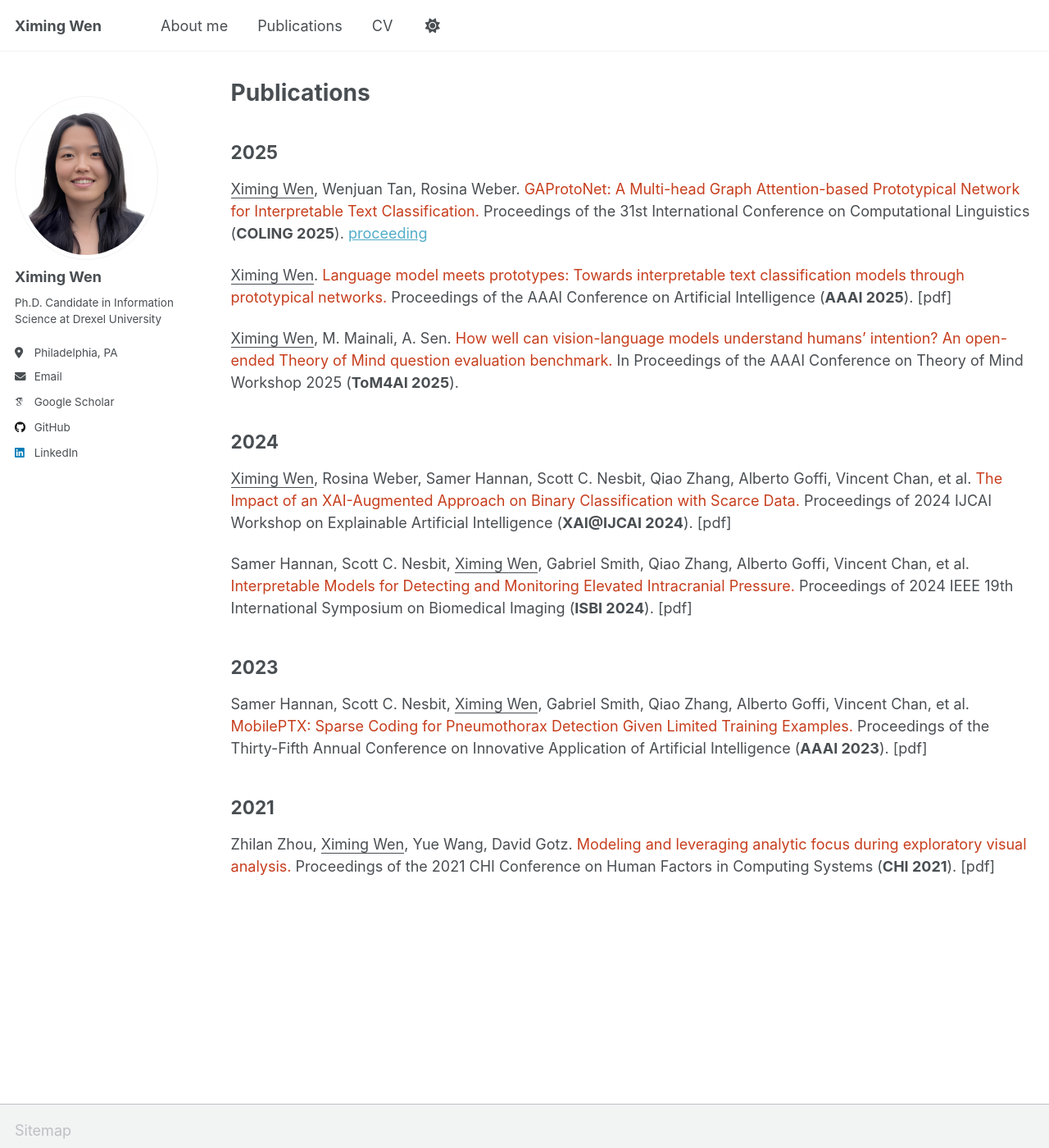
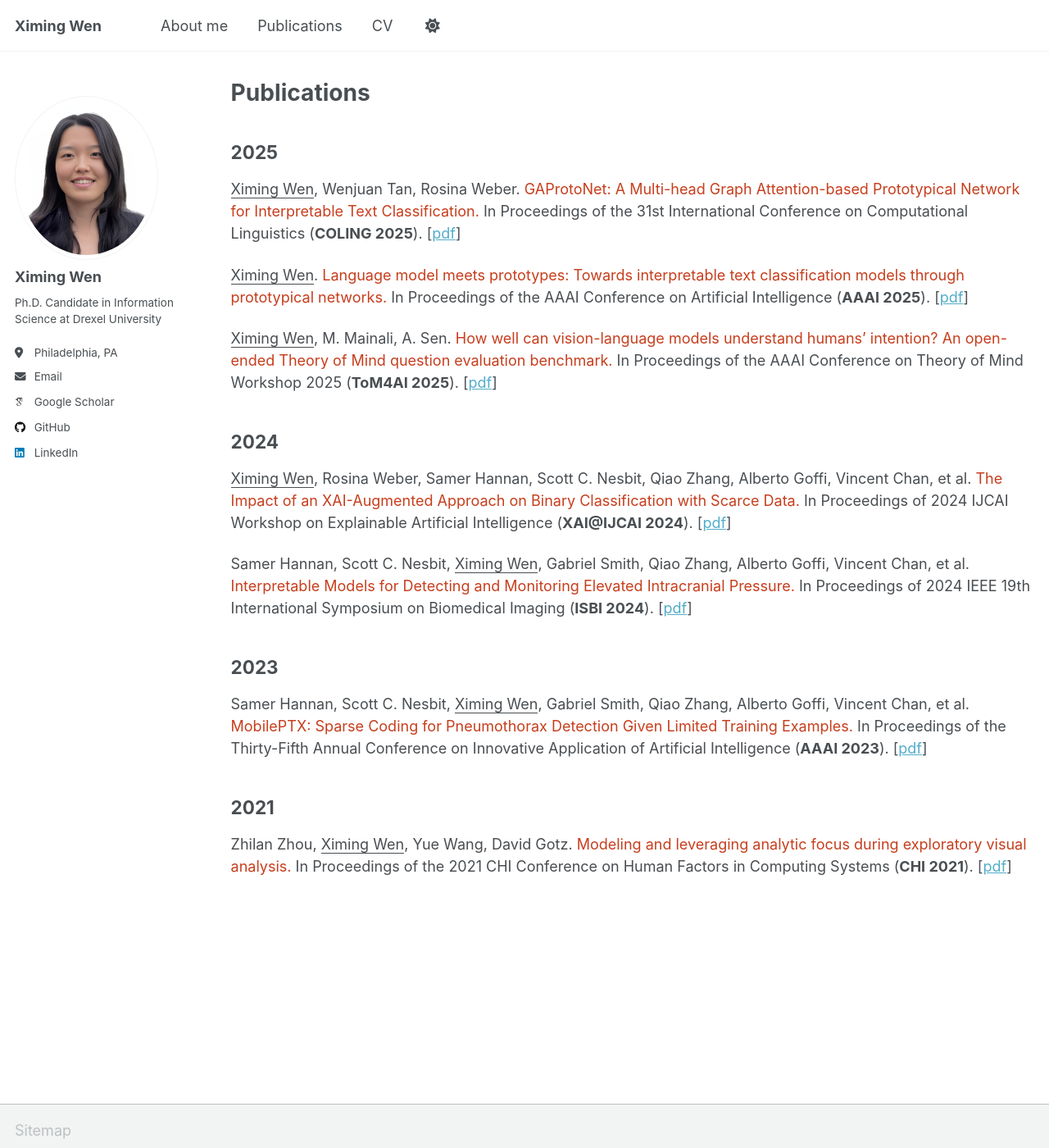
Before and after one commit to ximingwen/ximingwen.github.io, a Jekyll site: the page built from _pages/publications.md, in a window 1280 px wide and 1400 px high. Shown: the whole window at 82% size. Built offline with Jekyll 4.4.1, drawn with Linux system fonts in a browser that asks for light colours; some web fonts are replaced; a script that is not in the unit is left out.

Commit message:
Update publications.md

```diff
--- a/_pages/publications.md
+++ b/_pages/publications.md
@@ -7,22 +7,22 @@ author_profile: true
 
 
 ## 2025
-<u>Ximing Wen</u>, Wenjuan Tan, Rosina Weber. <span style="color: #c73e1d;">GAProtoNet: A Multi-head Graph Attention-based Prototypical Network for Interpretable Text Classification.</span> Proceedings of the 31st International Conference on Computational Linguistics (**COLING 2025**). [proceeding](https://dl.acm.org/doi/abs/10.1145/3411764.3445674)
+<u>Ximing Wen</u>, Wenjuan Tan, Rosina Weber. <span style="color: #c73e1d;">GAProtoNet: A Multi-head Graph Attention-based Prototypical Network for Interpretable Text Classification.</span> In Proceedings of the 31st International Conference on Computational Linguistics (**COLING 2025**). [[pdf](https://aclanthology.org/2025.coling-main.661/)]
 
-<u>Ximing Wen</u>. <span style="color: #c73e1d;">Language model meets prototypes: Towards interpretable text classification models through prototypical networks.</span> Proceedings of the AAAI Conference on Artificial Intelligence (**AAAI 2025**). [pdf]
+<u>Ximing Wen</u>. <span style="color: #c73e1d;">Language model meets prototypes: Towards interpretable text classification models through prototypical networks.</span> In Proceedings of the AAAI Conference on Artificial Intelligence (**AAAI 2025**). [[pdf](https://ojs.aaai.org/index.php/AAAI/article/view/35231)]
 
-<u>Ximing Wen</u>, M. Mainali, A. Sen. <span style="color: #c73e1d;">How well can vision-language models understand humans' intention? An open-ended Theory of Mind question evaluation benchmark.</span> In Proceedings of the AAAI Conference on Theory of Mind Workshop 2025 (**ToM4AI 2025**).
+<u>Ximing Wen</u>, M. Mainali, A. Sen. <span style="color: #c73e1d;">How well can vision-language models understand humans' intention? An open-ended Theory of Mind question evaluation benchmark.</span> In Proceedings of the AAAI Conference on Theory of Mind Workshop 2025 (**ToM4AI 2025**). [[pdf](https://arxiv.org/abs/2503.22093)]
 
 ## 2024
 
-<u>Ximing Wen</u>, Rosina Weber, Samer Hannan, Scott C. Nesbit, Qiao Zhang, Alberto Goffi, Vincent Chan, et al. <span style="color: #c73e1d;">The Impact of an XAI-Augmented Approach on Binary Classification with Scarce Data.</span> Proceedings of 2024 IJCAI Workshop on Explainable Artificial Intelligence (**XAI@IJCAI 2024**). [pdf]
+<u>Ximing Wen</u>, Rosina Weber, Samer Hannan, Scott C. Nesbit, Qiao Zhang, Alberto Goffi, Vincent Chan, et al. <span style="color: #c73e1d;">The Impact of an XAI-Augmented Approach on Binary Classification with Scarce Data.</span> In Proceedings of 2024 IJCAI Workshop on Explainable Artificial Intelligence (**XAI@IJCAI 2024**). [[pdf](https://arxiv.org/abs/2503.22093)]
 
-Samer Hannan, Scott C. Nesbit, <u>Ximing Wen</u>, Gabriel Smith, Qiao Zhang, Alberto Goffi, Vincent Chan, et al. <span style="color: #c73e1d;">Interpretable Models for Detecting and Monitoring Elevated Intracranial Pressure.</span> Proceedings of 2024 IEEE 19th International Symposium on Biomedical Imaging (**ISBI 2024**). [pdf]
+Samer Hannan, Scott C. Nesbit, <u>Ximing Wen</u>, Gabriel Smith, Qiao Zhang, Alberto Goffi, Vincent Chan, et al. <span style="color: #c73e1d;">Interpretable Models for Detecting and Monitoring Elevated Intracranial Pressure.</span> In Proceedings of 2024 IEEE 19th International Symposium on Biomedical Imaging (**ISBI 2024**). [[pdf](https://ieeexplore.ieee.org/abstract/document/10635474/)]
 
 ## 2023
 
-Samer Hannan, Scott C. Nesbit, <u>Ximing Wen</u>, Gabriel Smith, Qiao Zhang, Alberto Goffi, Vincent Chan, et al. <span style="color: #c73e1d;">MobilePTX: Sparse Coding for Pneumothorax Detection Given Limited Training Examples.</span> Proceedings of the Thirty-Fifth Annual Conference on Innovative Application of Artificial Intelligence (**AAAI 2023**). [pdf]
+Samer Hannan, Scott C. Nesbit, <u>Ximing Wen</u>, Gabriel Smith, Qiao Zhang, Alberto Goffi, Vincent Chan, et al. <span style="color: #c73e1d;">MobilePTX: Sparse Coding for Pneumothorax Detection Given Limited Training Examples.</span> In Proceedings of the Thirty-Fifth Annual Conference on Innovative Application of Artificial Intelligence (**AAAI 2023**). [[pdf](https://ojs.aaai.org/index.php/AAAI/article/view/26859)]
 
 ## 2021
 
-Zhilan Zhou, <u>Ximing Wen</u>, Yue Wang, David Gotz. <span style="color: #c73e1d;">Modeling and leveraging analytic focus during exploratory visual analysis.</span> Proceedings of the 2021 CHI Conference on Human Factors in Computing Systems (**CHI 2021**). [pdf]
+Zhilan Zhou, <u>Ximing Wen</u>, Yue Wang, David Gotz. <span style="color: #c73e1d;">Modeling and leveraging analytic focus during exploratory visual analysis.</span> In Proceedings of the 2021 CHI Conference on Human Factors in Computing Systems (**CHI 2021**). [[pdf](https://dl.acm.org/doi/abs/10.1145/3411764.3445674)]
```
